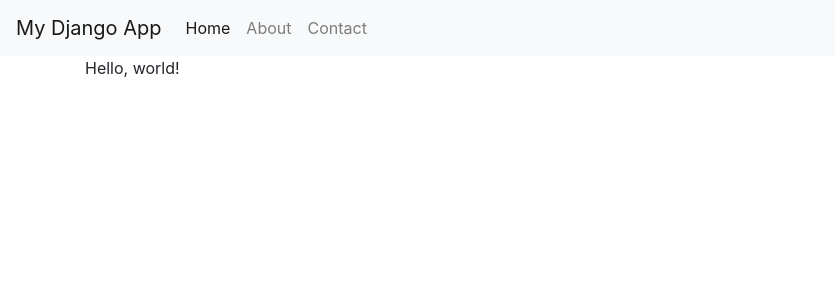
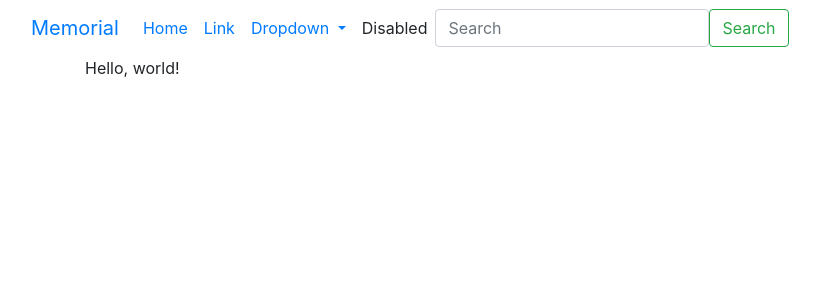
Before and after one commit to adjgonzalez/NextGenUniversityChatbot, a Django app: page / in a window 1280 px wide. Shown: the top 300 px of the page, without its empty margins (0-835 px from the left). Run offline with Django 5.2, Linux system fonts and the light colour scheme; some libraries are stand-ins or nearby versions.

Commit message:
#1 moved navbar to its own file

```diff
--- a/uni-chatbot/mychatbot/templates/base.html
+++ /dev/null
@@ -1,35 +0,0 @@
-<!DOCTYPE html>
-<html lang="en">
-  <head>
-    <meta charset="UTF-8" />
-    <meta name="viewport" content="width=device-width, initial-scale=1.0" />
-    <title>
-      {% block title %}
-        Django App
-      {% endblock %}
-    </title>
-    <link rel="stylesheet" href="https://stackpath.bootstrapcdn.com/bootstrap/4.3.1/css/bootstrap.min.css"  rel="stylesheet" />
-  </head>
-  <body>
-    <nav class="navbar navbar-expand-lg navbar-light bg-light">
-      <a class="navbar-brand" href="#">My Django App</a>
-      <button class="navbar-toggler" type="button" data-toggle="collapse" data-target="#navbarNav" aria-controls="navbarNav" aria-expanded="false" aria-label="Toggle navigation"><span class="navbar-toggler-icon"></span></button>
-      <div class="collapse navbar-collapse" id="navbarNav">
-        <ul class="navbar-nav">
-          <li class="nav-item active">
-            <a class="nav-link" href="#">Home</a>
-          </li>
-          <li class="nav-item">
-            <a class="nav-link" href="#">About</a>
-          </li>
-          <li class="nav-item">
-            <a class="nav-link" href="#">Contact</a>
-          </li>
-        </ul>
-      </div>
-    </nav>
-    <div class="container">{% block content %} {% endblock %}</div>
-    <script src="https://code.jquery.com/jquery-3.3.1.slim.min.js"></script>
-    <script src="https://stackpath.bootstrapcdn.com/bootstrap/4.3.1/js/bootstrap.bundle.min.js" ></script>
-  </body>
-</html>
--- /dev/null
+++ b/uni-chatbot/mychatbot/templates/base/base.html
@@ -0,0 +1,19 @@
+<!DOCTYPE html>
+<html lang="en">
+  <head>
+    <meta charset="UTF-8" />
+    <meta name="viewport" content="width=device-width, initial-scale=1.0" />
+    <title>
+      {% block title %}
+        Django App
+      {% endblock %}
+    </title>
+    <link rel="stylesheet" href="https://stackpath.bootstrapcdn.com/bootstrap/4.3.1/css/bootstrap.min.css"  rel="stylesheet" />
+  </head>
+  <body>
+    {% include "./navbar.html" %}
+    <div class="container">{% block content %} {% endblock %}</div>
+    <script src="https://code.jquery.com/jquery-3.3.1.slim.min.js"></script>
+    <script src="https://stackpath.bootstrapcdn.com/bootstrap/4.3.1/js/bootstrap.bundle.min.js" ></script>
+  </body>
+</html>
--- /dev/null
+++ b/uni-chatbot/mychatbot/templates/base/navbar.html
@@ -0,0 +1,36 @@
+<nav class="navbar navbar-expand-lg bg-body-tertiary">
+  <div class="container-fluid">
+    <a class="navbar-brand" href="#">Memorial</a>
+    <button class="navbar-toggler" type="button" data-bs-toggle="collapse" data-bs-target="#navbarSupportedContent" aria-controls="navbarSupportedContent" aria-expanded="false" aria-label="Toggle navigation">
+      <span class="navbar-toggler-icon"></span>
+    </button>
+    <div class="collapse navbar-collapse" id="navbarSupportedContent">
+      <ul class="navbar-nav me-auto mb-2 mb-lg-0">
+        <li class="nav-item">
+          <a class="nav-link active" aria-current="page" href="#">Home</a>
+        </li>
+        <li class="nav-item">
+          <a class="nav-link" href="#">Link</a>
+        </li>
+        <li class="nav-item dropdown">
+          <a class="nav-link dropdown-toggle" href="#" role="button" data-bs-toggle="dropdown" aria-expanded="false">
+            Dropdown
+          </a>
+          <ul class="dropdown-menu">
+            <li><a class="dropdown-item" href="#">Action</a></li>
+            <li><a class="dropdown-item" href="#">Another action</a></li>
+            <li><hr class="dropdown-divider"></li>
+            <li><a class="dropdown-item" href="#">Something else here</a></li>
+          </ul>
+        </li>
+        <li class="nav-item">
+          <a class="nav-link disabled" aria-disabled="true">Disabled</a>
+        </li>
+      </ul>
+      <form class="d-flex" role="search">
+        <input class="form-control me-2" type="search" placeholder="Search" aria-label="Search"/>
+        <button class="btn btn-outline-success" type="submit">Search</button>
+      </form>
+    </div>
+  </div>
+</nav>
--- a/uni-chatbot/mychatbot/templates/home.html
+++ b/uni-chatbot/mychatbot/templates/home.html
@@ -1,4 +1,4 @@
-{% extends "base.html" %}
+{% extends "base/base.html" %}
     {% block title %}
         Home Page
     {% endblock %}
```
